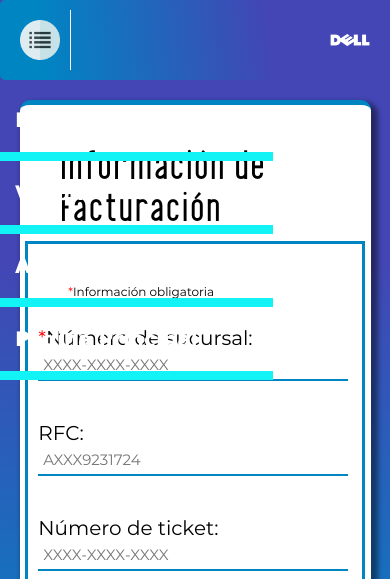
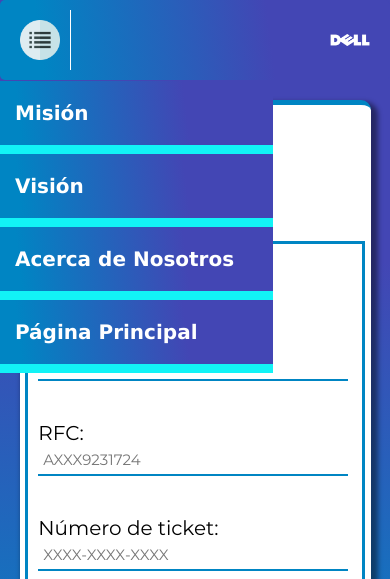
Before and after one commit to KeviinAbundiiz/Proyecto_FInal_Programacion_Web, a PHP site: page /factura.php in a window 390 px wide, after a click that opens the changed part. Shown: the top 579 px of the page. Run offline with PHP 8.4, Linux system fonts and the light colour scheme.

Commit message:
fixed minor bug in menu factura

```diff
--- a/css/style.css
+++ b/css/style.css
@@ -310,7 +310,7 @@
 }
 
 
-@media (max-width: 960px) {
+@media (max-width: 1024px) {
     header label
     {
         display: block;
@@ -332,14 +332,17 @@
     #menu
     {
         width: 70%;
-        margin-top: 62px;
+        margin-top: 55px;
         position: absolute;
     }
 
     #menu ul a
-    {
-        display: none;
-    }
+	{
+		display: none;
+		background: rgb(67,70,180);
+    	background: linear-gradient(263deg, rgba(67,70,180,1) 31%, rgba(0,133,195,1) 89%);
+
+	}
 
     #btn-menu:checked ~ #menu ul a
     {
```
